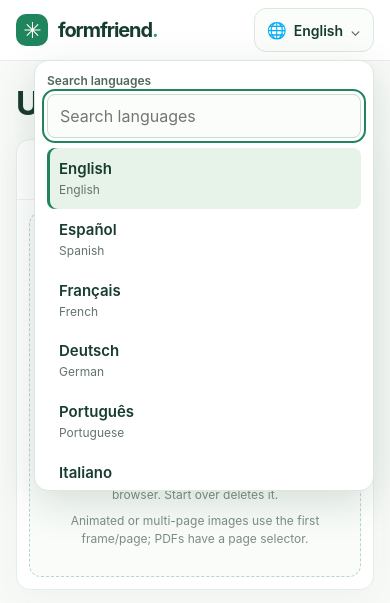
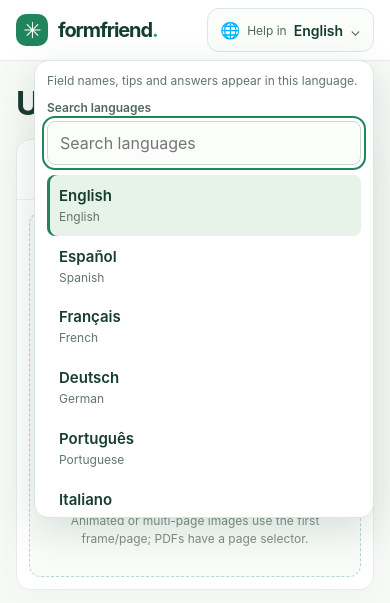
Before and after one commit to APythonTryHard/FormFriendFast, a Flask app: page / in a window 390 px wide, after a click that opens the changed part. Shown: the top 603 px of the page. Run offline with Flask 3, Linux system fonts and the light colour scheme.

Commit message:
Clarify language picker as help language: 'Help in' caption on all sizes, panel note

```diff
--- a/static/language-picker.js
+++ b/static/language-picker.js
@@ -18,7 +18,7 @@
   trigger.setAttribute('aria-controls', 'language-picker-panel');
   const globe = make('span', 'language-globe', '🌐');
   globe.setAttribute('aria-hidden', 'true');
-  const caption = make('span', 'language-caption', 'Language');
+  const caption = make('span', 'language-caption', 'Help in');
   const current = make('bdi', 'language-current');
   const chevron = make('span', 'language-chevron', '⌄');
   chevron.setAttribute('aria-hidden', 'true');
@@ -28,7 +28,9 @@
   panel.id = 'language-picker-panel';
   panel.hidden = true;
   panel.setAttribute('role', 'dialog');
-  panel.setAttribute('aria-label', 'Choose language');
+  panel.setAttribute('aria-label', 'Choose help language');
+  const note = make('p', 'language-panel-note');
+  note.id = 'language-picker-note';
   const searchLabel = make('label', 'language-search-label', 'Search languages');
   searchLabel.htmlFor = 'language-picker-search';
   const search = make('input', 'language-search');
@@ -69,8 +71,17 @@
     if (!selected) return;
     current.textContent = selected.textContent.trim();
     current.lang = selected.value;
-    trigger.setAttribute('aria-label', `Language: ${selected.textContent.trim()}`);
+    trigger.setAttribute('aria-label', `Help language: ${selected.textContent.trim()}`);
     choices.forEach(({ option, button }) => button.setAttribute('aria-pressed', String(option.value === select.value)));
+  }
+  // A loaded (or loading) form is re-analyzed when the help language changes.
+  const formLoaded = () => ['#result-state', '#loading-state'].some(selector => {
+    const element = document.querySelector(selector);
+    return Boolean(element && !element.hidden && element.getClientRects().length);
+  });
+  function updateNote() {
+    note.textContent = 'Field names, tips and answers appear in this language.'
+      + (formLoaded() ? ' Changing it re-reads your form.' : '');
   }
   function filter() {
     const query = normalize(search.value.trim());
@@ -85,6 +96,7 @@
   trigger.addEventListener('click', () => {
     if (!panel.hidden) { close(); return; }
     sync();
+    updateNote();
     search.value = '';
     filter();
     panel.hidden = false;
@@ -115,7 +127,7 @@
     if (event.relatedTarget && !picker.contains(event.relatedTarget)) close();
   });
   select.addEventListener('change', sync);
-  panel.append(searchLabel, search, list, empty);
+  panel.append(note, searchLabel, search, list, empty);
   picker.append(trigger, panel);
   sync(); // Defer script runs after app.js restores the canonical native value.
   picker.querySelector('.language-control').hidden = true;
--- a/static/language.css
+++ b/static/language.css
@@ -5,11 +5,12 @@
 .language-picker [hidden]{display:none!important}
 .language-picker-button{display:flex;align-items:center;gap:9px;min-height:44px;max-width:100%;padding:10px 12px;border:1px solid #dce7de;border-radius:12px;background:#fbfdfb;color:#173c30;font:inherit;font-size:13px;cursor:pointer}
 .language-globe{font-size:16px;line-height:1}
-.language-caption{color:#52685c;font-size:12px}
+.language-caption{color:#52685c;font-size:12px;white-space:nowrap}
 .language-current{font-weight:600;max-width:150px;overflow:hidden;text-overflow:ellipsis;white-space:nowrap}
 .language-chevron{color:#52685c}
 .language-picker :is(button,input,select):focus-visible{outline:2px solid #20845c;outline-offset:3px}
 .language-picker-panel{position:absolute;right:0;top:calc(100% + 8px);z-index:100;width:min(340px,calc(100vw - 40px));padding:12px;background:#fff;border:1px solid #dce7de;border-radius:14px;box-shadow:0 12px 40px #173c3026}
+.language-panel-note{margin:0 0 10px;font-size:12px;line-height:1.4;color:#63756b}
 .language-search-label{display:block;font-size:12px;font-weight:600;color:#52685c;margin:0 0 6px}
 .language-search{box-sizing:border-box;width:100%;min-height:44px;font:inherit;font-size:16px;padding:10px 12px;color:#173c30;background:#fbfdfb;border:1px solid #cadacf;border-radius:8px}
 .language-options{margin-top:10px;max-height:min(330px,50vh);overflow-y:auto;overscroll-behavior:contain}
--- a/static/responsive.css
+++ b/static/responsive.css
@@ -37,11 +37,19 @@ html:has(.upload-sheet[open]){overflow:hidden}
   .brand{flex:none;min-height:44px;padding:0;font-size:20px}
   .topbar-controls{flex:0 1 auto;width:auto;min-width:0;justify-content:flex-end}
   .language-picker,.language-control,.language-control select{min-width:0}
-  .language-control span:not(.language-globe){position:absolute;width:1px;height:1px;overflow:hidden;clip:rect(0 0 0 0);white-space:nowrap}
   .language-control select{max-width:100%;font-size:16px}
   .language-picker-button{min-width:0;max-width:100%;font-size:14px}
-  .language-caption{display:none}
+  .language-control span{flex:none;white-space:nowrap}
+  .language-caption,.language-globe,.language-chevron{flex:none}
   .language-current{min-width:0;max-width:none}
+}
+@media(max-width:380px){
+  .topbar{gap:8px;padding:8px 12px}
+  .brand{font-size:18px}
+  .language-globe{display:none}
+  .language-control,.language-picker-button{gap:5px}
+  .language-picker-button{padding:8px 9px;font-size:13px}
+  .language-caption,.language-control span{font-size:11px}
 }
 
 @media(max-width:650px){
--- a/templates/index.html
+++ b/templates/index.html
@@ -18,7 +18,7 @@
     <main class="main-content">
         <header class="topbar"><a class="brand" href="/" aria-label="FormFriend home"><span class="brand-mark">✳</span><span>formfriend<span class="brand-dot">.</span></span></a><div class="topbar-controls">
             <div class="language-picker" id="language-picker">
-                <label class="language-control" for="language-select"><span class="language-globe" aria-hidden="true">🌐</span><span>Language</span><select id="language-select" title="Language for form guidance">
+                <label class="language-control" for="language-select"><span class="language-globe" aria-hidden="true">🌐</span><span>Help in</span><select id="language-select" title="Language for form help">
                     {% for code, names in languages.items() %}<option value="{{ code }}" data-english="{{ names[0] }}"{% if code == 'en' %} selected{% endif %}>{{ names[1] }}</option>{% endfor %}
                 </select></label>
             </div>
```
Also changed, not shown: tests/test_language_picker.py (+2 -0 lines).
